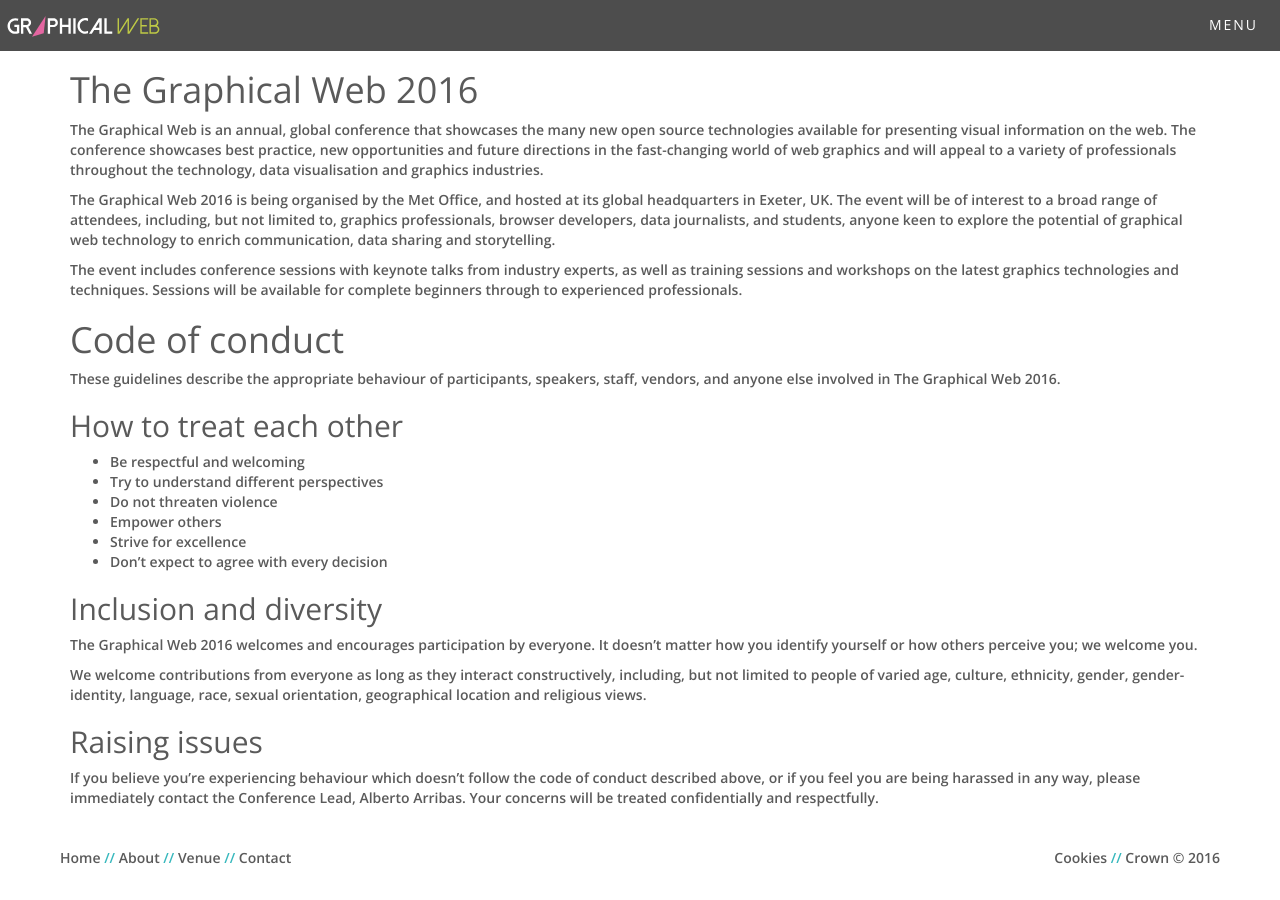
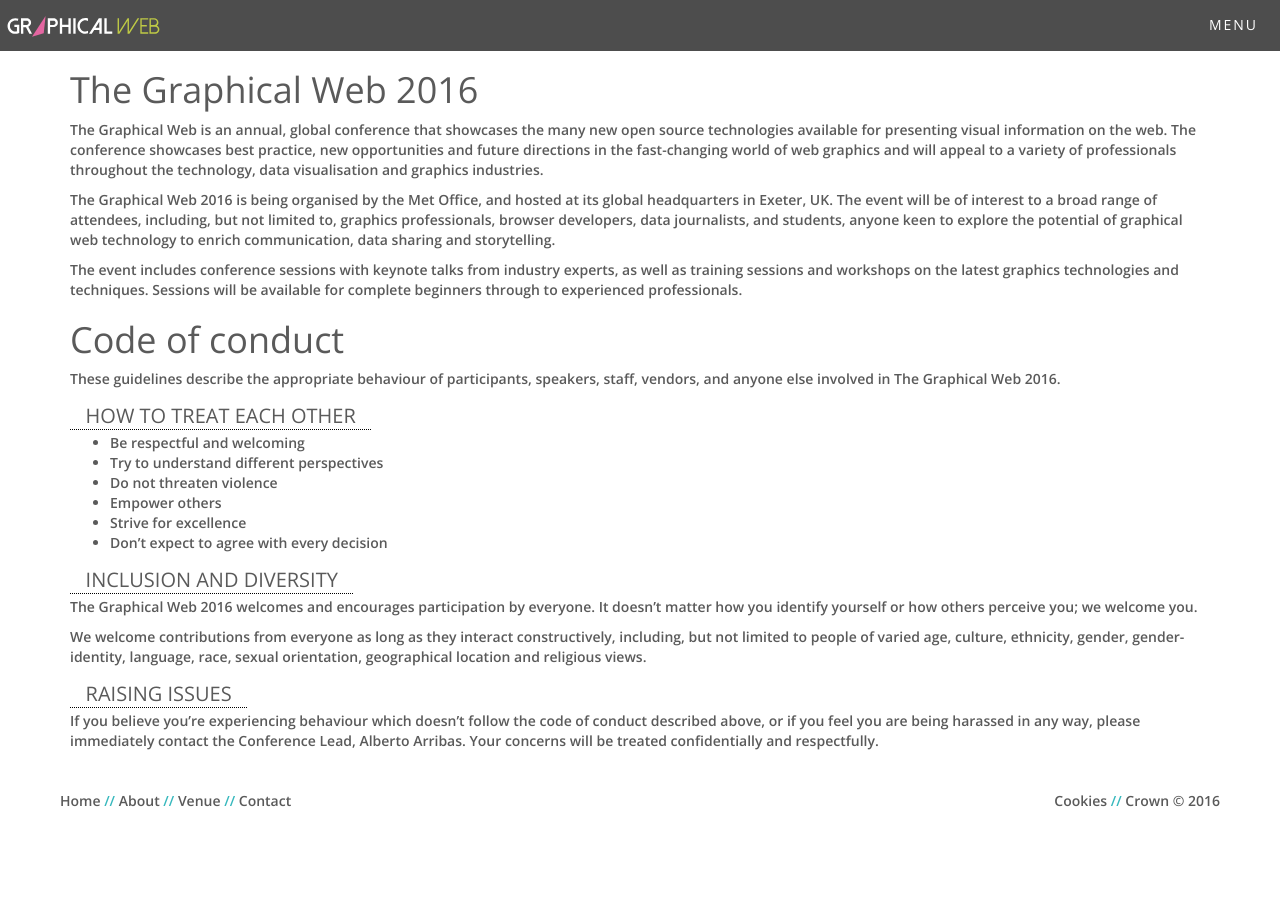
Before and after one commit to informatics-lab/graphical-web-website, a Jekyll site: the page built from conference.html, in a window 1280 px wide. Built offline with Jekyll 4.4.1, drawn with Linux system fonts in a browser that asks for light colours; nearby versions of some CDN libraries.

Commit message:
Added first sponsor

```diff
--- a/_sass/global/_global.scss
+++ b/_sass/global/_global.scss
@@ -19,3 +19,19 @@
 a:hover {
   color: $blue;
 }
+
+h2 {
+  font-size: 20px;
+  text-transform: uppercase;
+  border-bottom: dotted 1px black;
+  display: inline;
+  line-height: 1.7em;
+
+  &::before {
+    content: "\00a0\00a0\00a0"
+  }
+
+  &::after {
+    content: "\00a0\00a0\00a0"
+  }
+}
--- a/_sass/pages/index.scss
+++ b/_sass/pages/index.scss
@@ -51,3 +51,17 @@
       margin: 30px;
     }
 }
+
+.sponsors {
+  text-align: center;
+  margin-top: 50px;
+
+  h2 {
+  }
+
+  img {
+    width: 160px;
+    margin-top: 30px;
+    margin-bottom: 50px;
+  }
+}
```
Also changed, not shown: index.html (+17 -4 lines).
